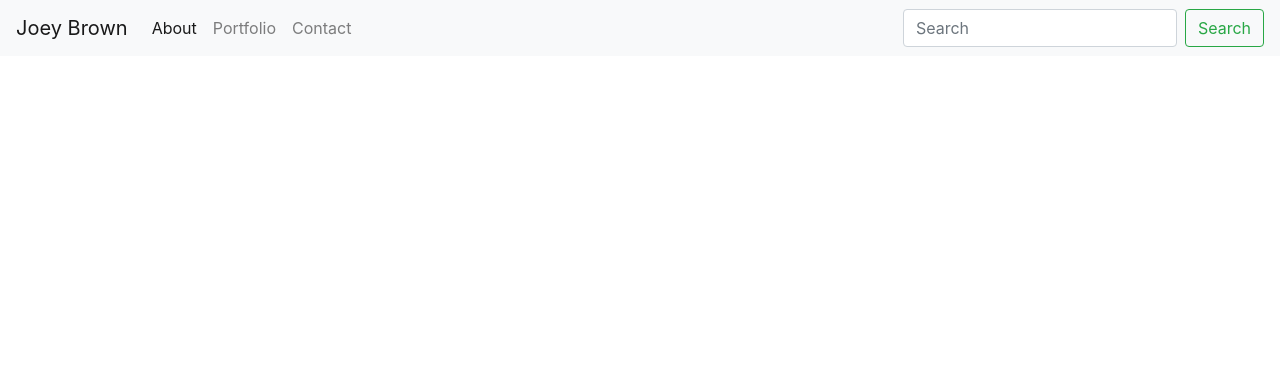
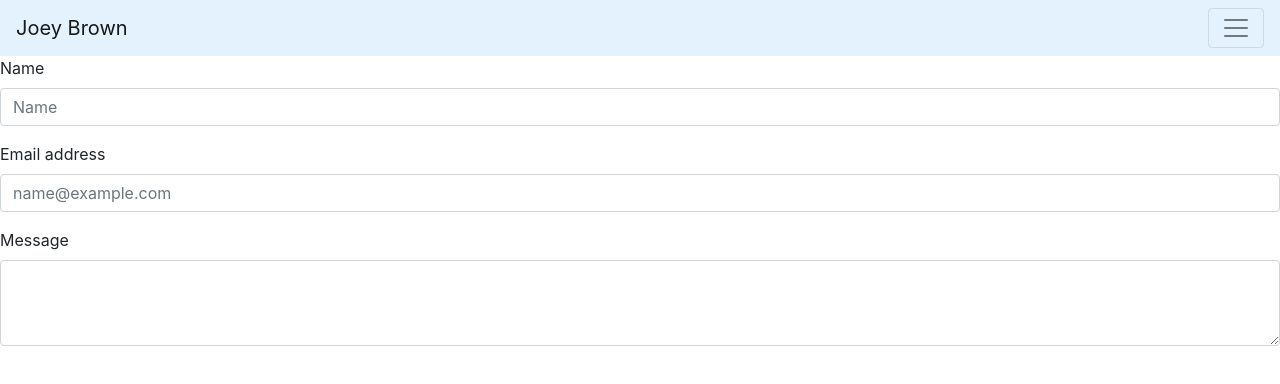
Before and after one commit to joeybrown-ctrl/joeybrown-ctrl.github.io, a plain HTML site: page contact.html in a window 1280 px wide. Drawn offline with nearby package versions, Linux system fonts and the light colour scheme.

Commit message:
updated navbar by adding color and deleting search form. Added contact form to contact.html.

```diff
--- a/contact.html
+++ b/contact.html
@@ -10,7 +10,7 @@
     <link rel="stylesheet" href="https://stackpath.bootstrapcdn.com/bootstrap/4.5.2/css/bootstrap.min.css"
         integrity="sha384-JcKb8q3iqJ61gNV9KGb8thSsNjpSL0n8PARn9HuZOnIxN0hoP+VmmDGMN5t9UJ0Z" crossorigin="anonymous">
 
-    <nav class="navbar navbar-expand-lg navbar-light bg-light">
+    <nav class="navbar navbar-light" style="background-color: #e3f2fd;">
         <a class="navbar-brand" href="#">Joey Brown</a>
         <button class="navbar-toggler" type="button" data-toggle="collapse" data-target="#navbarSupportedContent"
             aria-controls="navbarSupportedContent" aria-expanded="false" aria-label="Toggle navigation">
@@ -29,16 +29,29 @@
                     <a class="nav-link" href="contact.html">Contact</a>
                 </li>
             </ul>
-            <form class="form-inline my-2 my-lg-0">
-                <input class="form-control mr-sm-2" type="search" placeholder="Search" aria-label="Search">
-                <button class="btn btn-outline-success my-2 my-sm-0" type="submit">Search</button>
-            </form>
         </div>
     </nav>
 </head>
 
 <body>
 
+
+    <form>
+
+        <div class="form-group">
+            <label for="exampleFormControlTextarea1">Name</label>
+            <input type="text" class="form-control" id="exampleFormControlInput1" placeholder="Name">
+          </div>
+        <div class="form-group">
+          <label for="exampleFormControlInput1">Email address</label>
+          <input type="email" class="form-control" id="exampleFormControlInput1" placeholder="name@example.com">
+        </div>
+
+        <div class="form-group">
+          <label for="exampleFormControlTextarea1">Message</label>
+          <textarea class="form-control" id="exampleFormControlTextarea1" rows="3"></textarea>
+        </div>
+      </form>
 
     <!-- Optional JavaScript -->
     <!-- jQuery first, then Popper.js, then Bootstrap JS -->
```
Also changed, not shown: index.html (+1 -5 lines), portfolio.html (+1 -5 lines), JoeyB.jpg (added).
